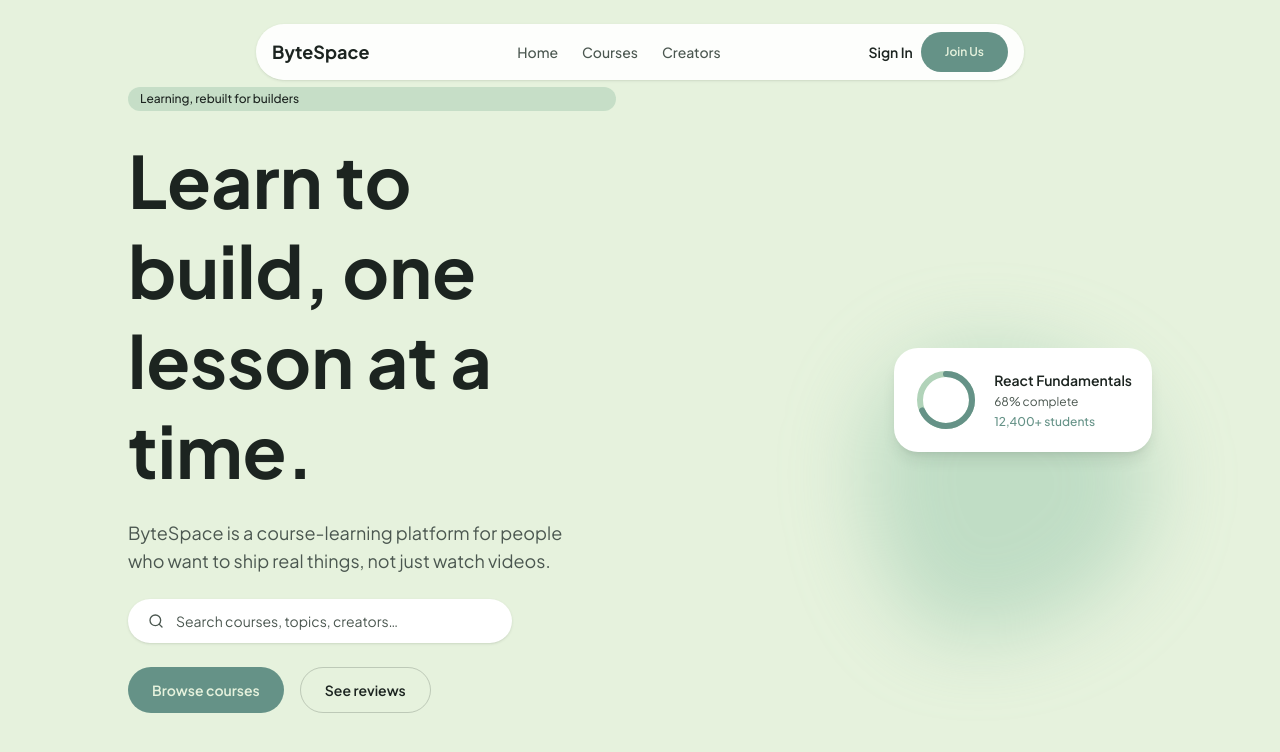
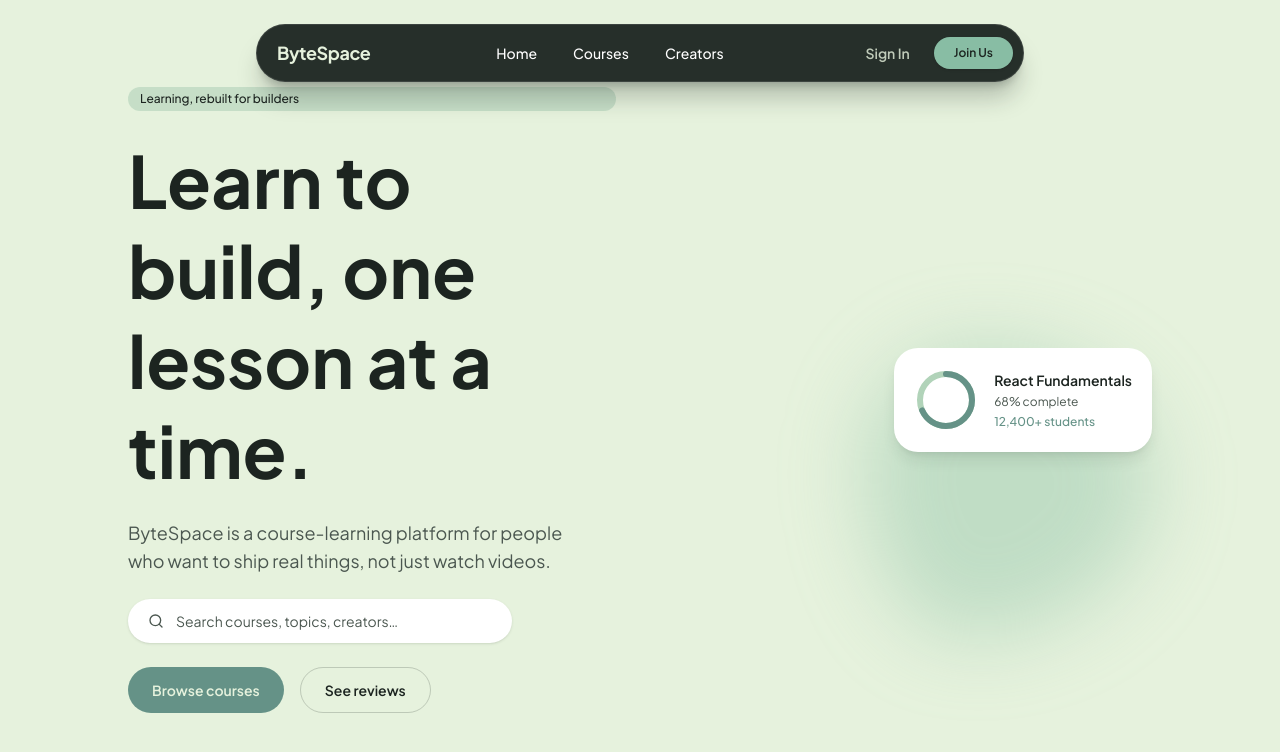
Before and after one commit to rocketom24/bytespace, a Next.js app: page / in a window 1280 px wide. Shown: the top 752 px of the page. Built offline with nearby package versions, Linux system fonts and the light colour scheme.

Commit message:
feat : navbar buttons design updated

```diff
--- a/components/layout/Navbar.tsx
+++ b/components/layout/Navbar.tsx
@@ -1,5 +1,8 @@
+"use client";
+
 import Link from "next/link";
-import { Button } from "@/components/ui/Button";
+import { AnimatePresence, motion, useReducedMotion } from "framer-motion";
+import { useRef, useState } from "react";
 
 const links = [
   { href: "/", label: "Home" },
@@ -7,27 +10,94 @@ const links = [
   { href: "/#creators", label: "Creators" },
 ];
 
+type PillRect = { left: number; top: number; width: number; height: number };
+
 export function Navbar() {
+  const containerRef = useRef<HTMLDivElement>(null);
+  const [pill, setPill] = useState<PillRect | null>(null);
+  const reduceMotion = useReducedMotion();
+
+  const trackPill = (target: HTMLElement) => {
+    const container = containerRef.current;
+    if (!container) return;
+    const c = container.getBoundingClientRect();
+    const r = target.getBoundingClientRect();
+    setPill({ left: r.left - c.left, top: r.top - c.top, width: r.width, height: r.height });
+  };
+
   return (
     <header className="fixed inset-x-0 top-6 z-50 flex justify-center px-4">
-      <nav className="flex w-full max-w-3xl items-center justify-between gap-4 rounded-full bg-surface/90 px-4 py-2 shadow-sm shadow-ink/10 backdrop-blur">
-        <Link href="/" className="text-lg font-bold text-ink">
+      <nav className="flex w-full max-w-3xl items-center justify-between gap-4 rounded-full border border-white/10 bg-ink/95 py-2 pl-5 pr-2.5 shadow-xl shadow-ink/25 backdrop-blur">
+        <Link
+          href="/"
+          className="text-lg font-bold tracking-tight text-background transition-colors hover:text-secondary"
+        >
           ByteSpace
         </Link>
-        <div className="hidden items-center gap-6 text-sm font-medium text-ink-muted md:flex">
+        <div
+          ref={containerRef}
+          className="relative isolate hidden items-center gap-1 md:flex"
+          onMouseLeave={() => setPill(null)}
+          onBlur={(e) => {
+            if (!e.currentTarget.contains(e.relatedTarget as Node)) setPill(null);
+          }}
+        >
+          <AnimatePresence>
+            {pill && (
+              <motion.span
+                aria-hidden
+                className="pointer-events-none absolute rounded-full bg-white mix-blend-difference"
+                initial={{ ...pill, opacity: 0, scale: 0.8 }}
+                animate={{ ...pill, opacity: 1, scale: 1 }}
+                exit={{ opacity: 0, scale: 0.8, transition: { duration: reduceMotion ? 0 : 0.15 } }}
+                transition={
+                  reduceMotion
+                    ? { duration: 0 }
+                    : { type: "spring", stiffness: 480, damping: 28, mass: 0.7 }
+                }
+              />
+            )}
+          </AnimatePresence>
           {links.map((link) => (
-            <Link key={link.href} href={link.href} className="hover:text-ink">
-              {link.label}
+            <Link
+              key={link.href}
+              href={link.href}
+              onMouseEnter={(e) => trackPill(e.currentTarget)}
+              onFocus={(e) => trackPill(e.currentTarget)}
+              className="relative rounded-full px-4 py-2"
+            >
+              <span className="relative z-10 inline-block text-sm font-medium text-white mix-blend-difference">
+                {link.label}
+              </span>
             </Link>
           ))}
         </div>
         <div className="flex items-center gap-2">
-          <button className="hidden text-sm font-semibold text-ink hover:text-primary sm:inline-flex">
-            Sign In
+          <svg className="absolute h-0 w-0">
+            <filter id="liquid-goo">
+              <feGaussianBlur in="SourceGraphic" stdDeviation="6" result="blur" />
+              <feColorMatrix
+                in="blur"
+                mode="matrix"
+                values="1 0 0 0 0  0 1 0 0 0  0 0 1 0 0  0 0 0 20 -10"
+                result="goo"
+              />
+              <feComposite in="SourceGraphic" in2="goo" operator="atop" />
+            </filter>
+          </svg>
+          <button className="group relative hidden overflow-hidden rounded-full px-4 py-2 text-sm font-semibold text-background/80 transition-colors duration-300 hover:text-ink sm:inline-flex">
+            <span className="absolute inset-0 filter-[url(#liquid-goo)]">
+              <span className="absolute bottom-1/2 left-1/2 h-2 w-2 -translate-x-1/2 translate-y-1/2 scale-0 rounded-full bg-surface transition-transform duration-500 ease-in-out group-hover:scale-[14]" />
+            </span>
+            <span className="relative z-10">Sign In</span>
           </button>
-          <Button variant="primary" className="px-5 py-2 text-xs">
-            Join Us
-          </Button>
+          <button className="group relative inline-flex items-center justify-center overflow-hidden rounded-full bg-secondary px-5 py-2 text-xs font-semibold text-ink shadow-sm">
+            <span className="absolute inset-0 filter-[url(#liquid-goo)]">
+              <span className="absolute inset-0 rounded-full bg-secondary" />
+              <span className="absolute bottom-0 left-1/2 h-2 w-2 -translate-x-1/2 translate-y-1/2 scale-0 rounded-full bg-soft transition-transform duration-500 ease-in-out group-hover:scale-[14]" />
+            </span>
+            <span className="relative z-10">Join Us</span>
+          </button>
         </div>
       </nav>
     </header>
```
